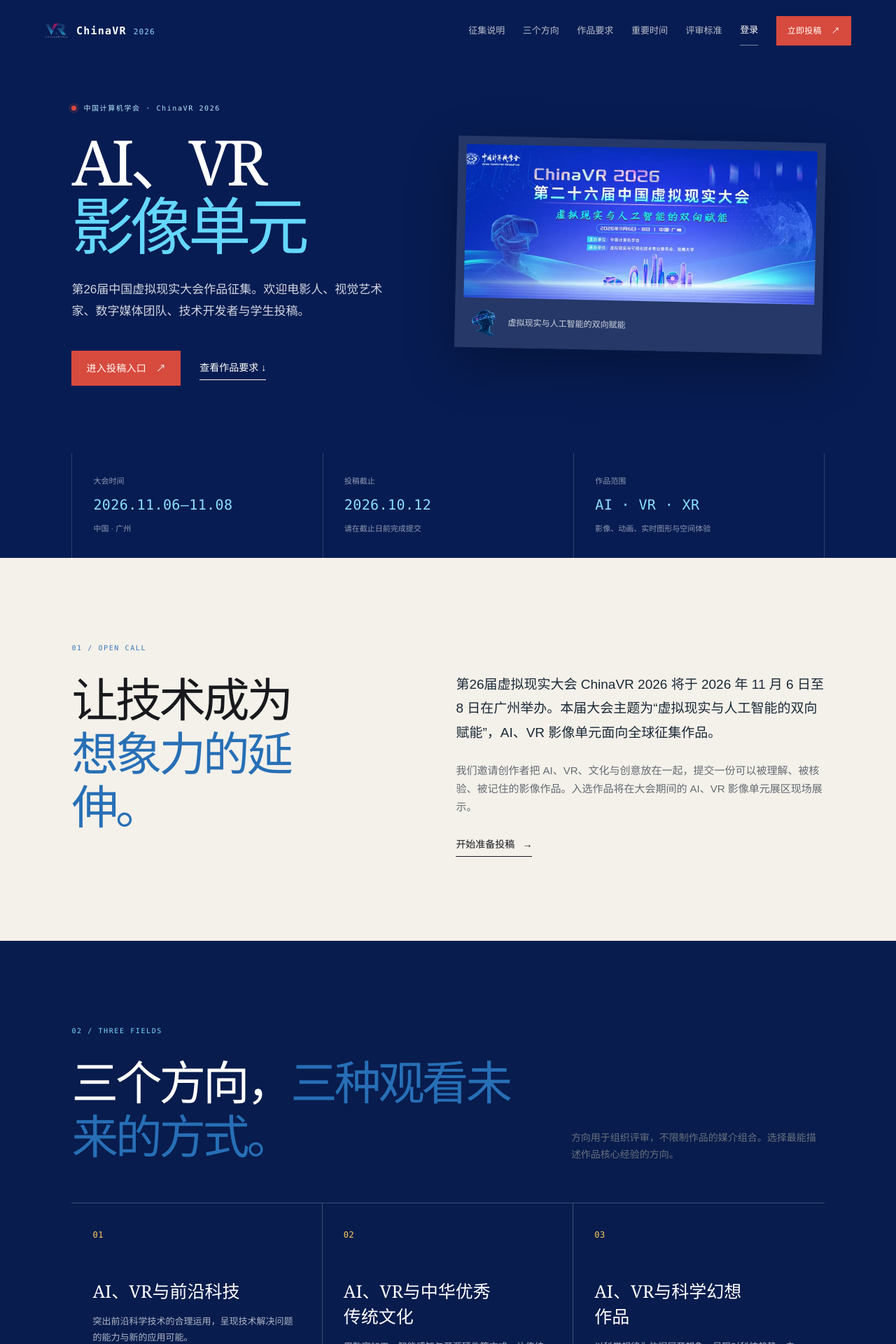
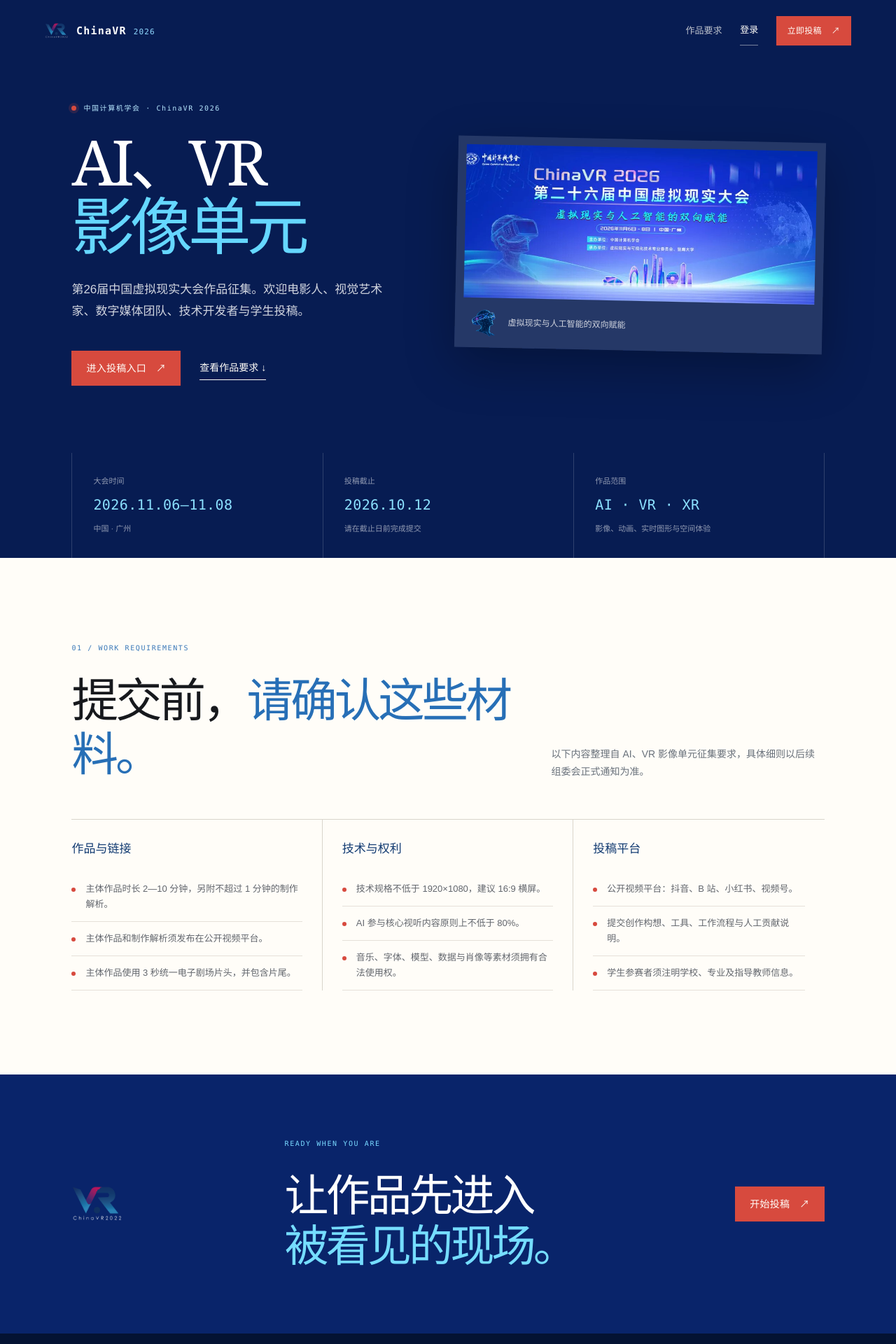
Before and after one commit to shrrrrrrrr/AIGC-submission-system, a React (Vite) app in the folder web/: page / in a window 1280 px wide. Shown: the top 1920 px of the page at 70% size. Built offline with nearby package versions, Linux system fonts and the light colour scheme.

Commit message:
feat: streamline public landing page

```diff
--- a/web/src/main.tsx
+++ b/web/src/main.tsx
@@ -8,19 +8,7 @@
 type Route = "home" | "login" | "register" | "submit" | "admin";
 type Notice = { tone: "success" | "error" | "info"; text: string };
 
-const navigation = [
-  ["#call", "征集说明"],
-  ["#themes", "三个方向"],
-  ["#requirements", "作品要求"],
-  ["#timeline", "重要时间"],
-  ["#jury", "评审标准"],
-] as const;
-
-const themes = [
-  { number: "01", title: "AI、VR与前沿科技", text: "突出前沿科学技术的合理运用，呈现技术解决问题的能力与新的应用可能。" },
-  { number: "02", title: "AI、VR与中华优秀传统文化", text: "用数字加工、智能感知与开源硬件等方式，让传统文化在新的观看关系中继续生长。" },
-  { number: "03", title: "AI、VR与科学幻想作品", text: "以科学规律为依据展开想象，呈现对科技趋势、未来社会与宇宙万物的艺术表达。" },
-] as const;
+const navigation = [["#requirements", "作品要求"]] as const;
 
 function App() {
   const [route, setRoute] = useState<Route>(readRoute);
@@ -90,17 +78,8 @@
 
     <section className="event-facts" aria-label="大会关键信息"><div><span>大会时间</span><strong>2026.11.06—11.08</strong><small>中国 · 广州</small></div><div><span>投稿截止</span><strong>2026.10.12</strong><small>请在截止日前完成提交</small></div><div><span>作品范围</span><strong>AI · VR · XR</strong><small>影像、动画、实时图形与空间体验</small></div></section>
 
-    <section className="event-section event-intro" id="call" aria-labelledby="call-title"><div className="event-section-index">01 / OPEN CALL</div><div className="event-intro-grid"><h2 id="call-title">让技术成为<br /><em>想象力的延伸。</em></h2><div><p className="event-lead">第26届虚拟现实大会 ChinaVR 2026 将于 2026 年 11 月 6 日至 8 日在广州举办。本届大会主题为“虚拟现实与人工智能的双向赋能”，AI、VR 影像单元面向全球征集作品。</p><p>我们邀请创作者把 AI、VR、文化与创意放在一起，提交一份可以被理解、被核验、被记住的影像作品。入选作品将在大会期间的 AI、VR 影像单元展区现场展示。</p><a className="text-link dark-link" href="#submit" onClick={() => onNavigate("#submit")}>开始准备投稿 <span aria-hidden="true">→</span></a></div></div></section>
+    <section className="event-section event-requirements" id="requirements" aria-labelledby="requirements-title"><div className="event-section-index">01 / WORK REQUIREMENTS</div><div className="event-heading"><h2 id="requirements-title">提交前，<em>请确认这些材料。</em></h2><p>以下内容整理自 AI、VR 影像单元征集要求，具体细则以后续组委会正式通知为准。</p></div><div className="requirements-grid"><div><h3>作品与链接</h3><ul><li>主体作品时长 2—10 分钟，另附不超过 1 分钟的制作解析。</li><li>主体作品和制作解析须发布在公开视频平台。</li><li>主体作品使用 3 秒统一电子剧场片头，并包含片尾。</li></ul></div><div><h3>技术与权利</h3><ul><li>技术规格不低于 1920×1080，建议 16:9 横屏。</li><li>AI 参与核心视听内容原则上不低于 80%。</li><li>音乐、字体、模型、数据与肖像等素材须拥有合法使用权。</li></ul></div><div><h3>投稿平台</h3><ul><li>公开视频平台：抖音、B 站、小红书、视频号。</li><li>提交创作构想、工具、工作流程与人工贡献说明。</li><li>学生参赛者须注明学校、专业及指导教师信息。</li></ul></div></div></section>
 
-    <section className="event-section event-themes" id="themes" aria-labelledby="themes-title"><div className="event-section-index">02 / THREE FIELDS</div><div className="event-heading"><h2 id="themes-title">三个方向，<em>三种观看未来的方式。</em></h2><p>方向用于组织评审，不限制作品的媒介组合。选择最能描述作品核心经验的方向。</p></div><div className="theme-grid">{themes.map((theme) => <article className="theme-card" key={theme.number}><span className="theme-number mono">{theme.number}</span><h3>{theme.title}</h3><p>{theme.text}</p></article>)}</div></section>
-
-    <section className="event-section event-requirements" id="requirements" aria-labelledby="requirements-title"><div className="event-section-index">03 / WORK REQUIREMENTS</div><div className="event-heading"><h2 id="requirements-title">提交前，<em>请确认这些材料。</em></h2><p>以下内容整理自 AI、VR 影像单元征集要求，具体细则以组委会正式通知为准。</p></div><div className="requirements-grid"><div><h3>作品与链接</h3><ul><li>主体作品时长 2—10 分钟。</li><li>另附不超过 1 分钟的制作解析。</li><li>主体作品和制作解析须发布在公开视频平台。</li><li>主体作品使用 3 秒统一电子剧场片头，并包含片尾。</li></ul></div><div><h3>技术与权利</h3><ul><li>技术规格不低于 1920×1080，建议 16:9 横屏。</li><li>AI 参与核心视听内容原则上不低于 80%。</li><li>说明创作构想、工具、工作流程与人工贡献。</li><li>画面、音乐、字体、模型、数据与肖像等素材须拥有合法使用权。</li></ul></div><div><h3>适用形式</h3><ul><li>叙事、纪录、科幻、实验影像与动画。</li><li>实时影像、科研可视化、3D、VR、MR 与交互作品。</li><li>VR、交互与实时作品另交 1—5 分钟录屏或导览视频。</li><li>学生参赛者须注明学校、专业及指导教师信息。</li></ul></div></div></section>
-
-    <section className="event-section event-timeline" id="timeline" aria-labelledby="timeline-title"><div className="event-section-index">04 / KEY DATES</div><div className="event-heading"><h2 id="timeline-title">从作品征集，<em>到大会展映。</em></h2></div><div className="date-grid"><div><span className="date-big">10.12</span><strong>作品征稿截止</strong><p>提交完整作品信息及公开视频链接。</p></div><div><span className="date-big">10.30</span><strong>录用通知</strong><p>组委会完成资格审查与作品评审。</p></div><div><span className="date-big">11.06—08</span><strong>公布与展映</strong><p>入围及获奖作品在大会期间集中展映。</p></div></div></section>
-
-    <section className="event-section event-jury" id="jury" aria-labelledby="jury-title"><div className="event-section-index">05 / REVIEW</div><div className="event-jury-grid"><div><h2 id="jury-title">四个维度，<br /><em>共计 100 分。</em></h2><p>资格审查重点核验时长、AI 参与说明、生成内容标识、权利声明与作品价值观导向；专业初评和终评按统一评分表进行。</p></div><div className="score-list"><div><b>20</b><span><strong>主题契合度</strong><small>回应总命题与所选方向</small></span></div><div><b>30</b><span><strong>视觉表现力</strong><small>画面、镜头、声音与技术完成度</small></span></div><div><b>20</b><span><strong>技术创新性</strong><small>AIGC、CG 工具的复杂度与可控性</small></span></div><div><b>30</b><span><strong>叙事 / 概念深度</strong><small>结构、情感、视觉逻辑与启发性</small></span></div></div></div></section>
-
-    <section className="event-source" aria-labelledby="source-title"><div><span className="event-section-index">06 / OFFICIAL SOURCES</span><h2 id="source-title">关注大会官方信息，<em>以最新通知为准。</em></h2><p>大会时间、征集细则和展映安排以中国计算机学会、CCF 虚拟现实与可视化技术专委会及其公众号发布的正式通知为准。</p></div><a className="button button-outline" href="https://www.ccf.org.cn/Chapters/TC/TC_Listing/TCVRV/" target="_blank" rel="noreferrer">查看 CCF 专委会 <span aria-hidden="true">↗</span></a></section>
 
     <section className="event-cta" aria-labelledby="cta-title"><img src="/assets/chinavr-logo-mark.png" alt="ChinaVR 标志" /><div><span className="event-section-index">READY WHEN YOU ARE</span><h2 id="cta-title">让作品先进入<br /><em>被看见的现场。</em></h2></div><a className="button button-cinnabar" href="#submit" onClick={() => onNavigate("#submit")}>开始投稿 <span aria-hidden="true">↗</span></a></section>
   </>;
```
